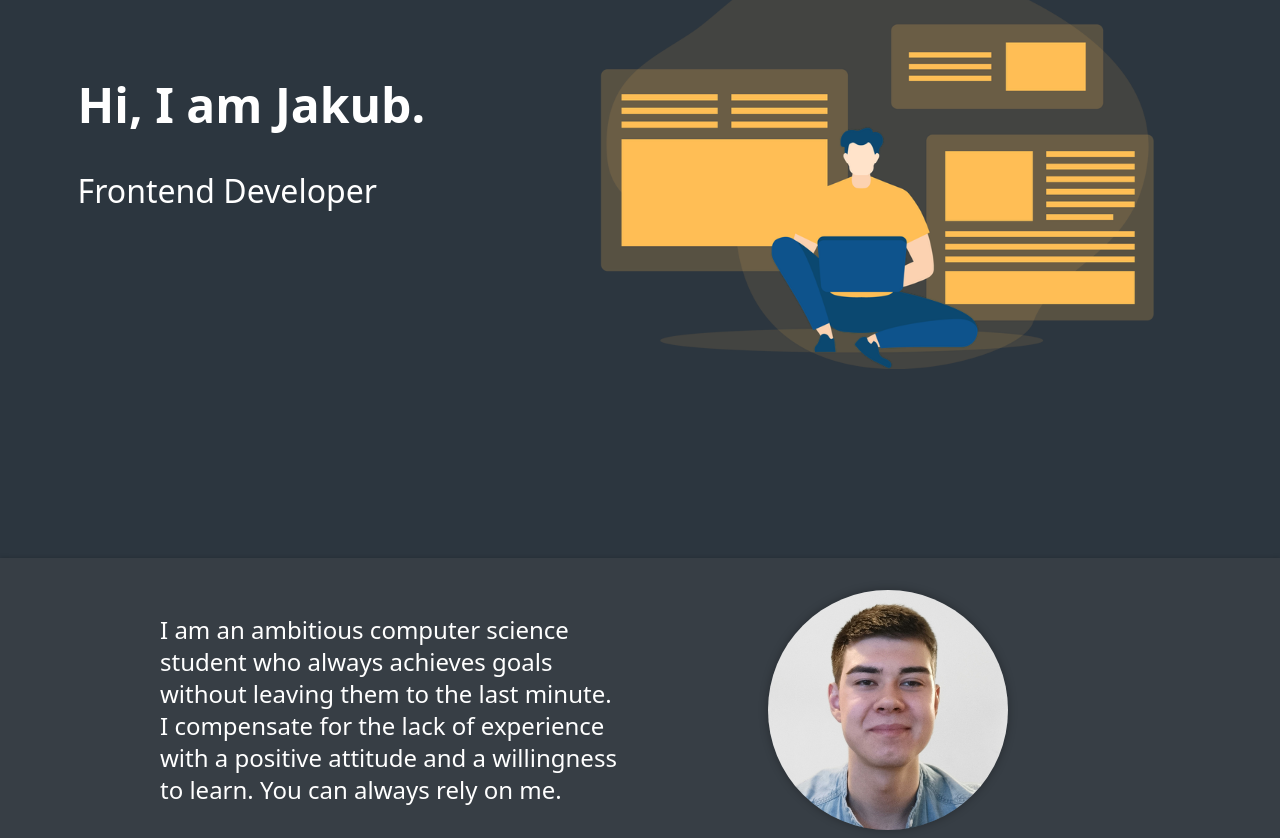
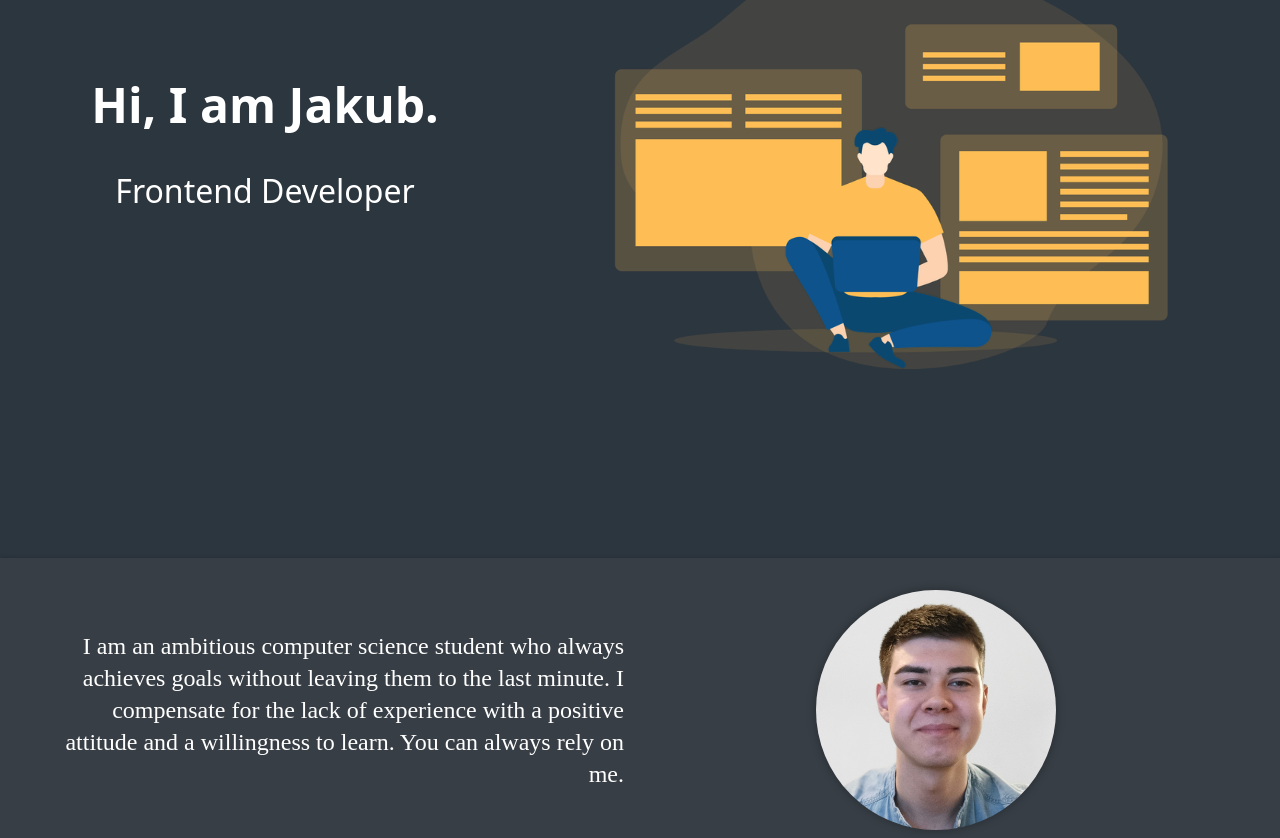
Before and after one commit to Xenko10/personal-webpage, a React (Vite) app: page / in a window 1280 px wide. Shown: the part 242-1080 px from the top of the page. Built offline with nearby package versions, Linux system fonts and the light colour scheme.

Commit message:
change font and other certain css properties

```diff
--- a/src/components/About/About.module.css
+++ b/src/components/About/About.module.css
@@ -4,18 +4,25 @@
   display: flex;
   gap: 2rem;
   align-items: center;
-  padding: 2rem 10rem;
+  padding: 2rem 4rem;
   box-shadow: 0 0 5px 0 rgba(0, 0, 0, 0.2);
 }
 
 .about p {
-  font-family: system-ui, -apple-system, BlinkMacSystemFont, "Segoe UI", Roboto,
-    Oxygen, Ubuntu, Cantarell, "Open Sans", "Helvetica Neue", sans-serif;
+  font-family: "Merriweather", serif;
   color: white;
 
-  width: 50%;
   font-size: 1.5rem;
   line-height: 2rem;
+
+  text-align: right;
+}
+
+.pWrapper {
+  width: 50%;
+
+  display: flex;
+  justify-content: center;
 }
 
 .imgWrapper {
--- a/src/components/About/About.tsx
+++ b/src/components/About/About.tsx
@@ -3,12 +3,14 @@ import styles from "./About.module.css";
 export default function About() {
   return (
     <div id='about' className={styles.about}>
-      <p>
-        I am an ambitious computer science student who always achieves goals
-        without leaving them to the last minute. I compensate for the lack of
-        experience with a positive attitude and a willingness to learn. You can
-        always rely on me.
-      </p>
+      <div className={styles.pWrapper}>
+        <p>
+          I am an ambitious computer science student who always achieves goals
+          without leaving them to the last minute. I compensate for the lack of
+          experience with a positive attitude and a willingness to learn. You
+          can always rely on me.
+        </p>
+      </div>
       <div className={styles.imgWrapper}>
         <img src='./src/assets/about.jpg' alt='photo of me' />
       </div>
--- a/src/components/Hero/Hero.module.css
+++ b/src/components/Hero/Hero.module.css
@@ -15,7 +15,7 @@
 }
 
 .description {
-  height: 50%;
+  width: 50%;
   display: flex;
   flex-direction: column;
   justify-content: center;
@@ -29,7 +29,6 @@
 
 .hero p {
   font-size: 2rem;
-  align-self: flex-start;
 }
 
 .hero img {
```
